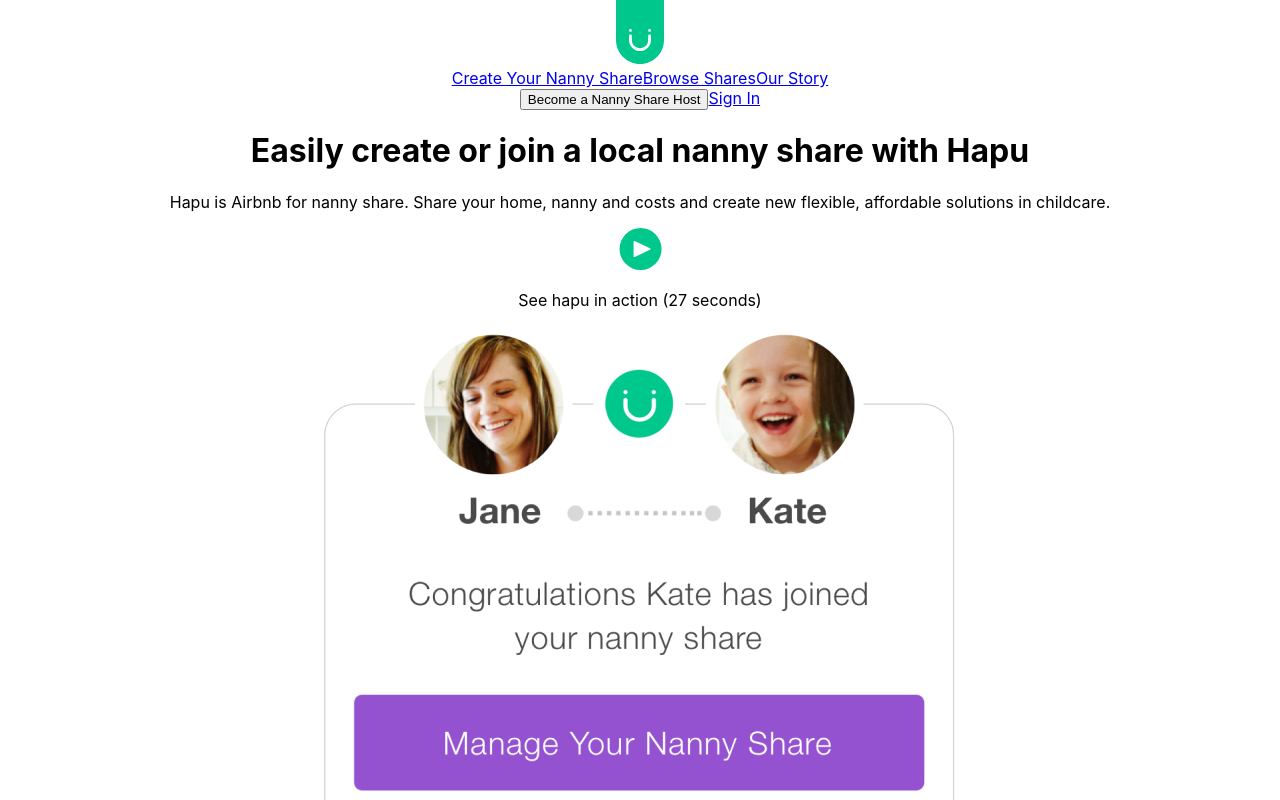
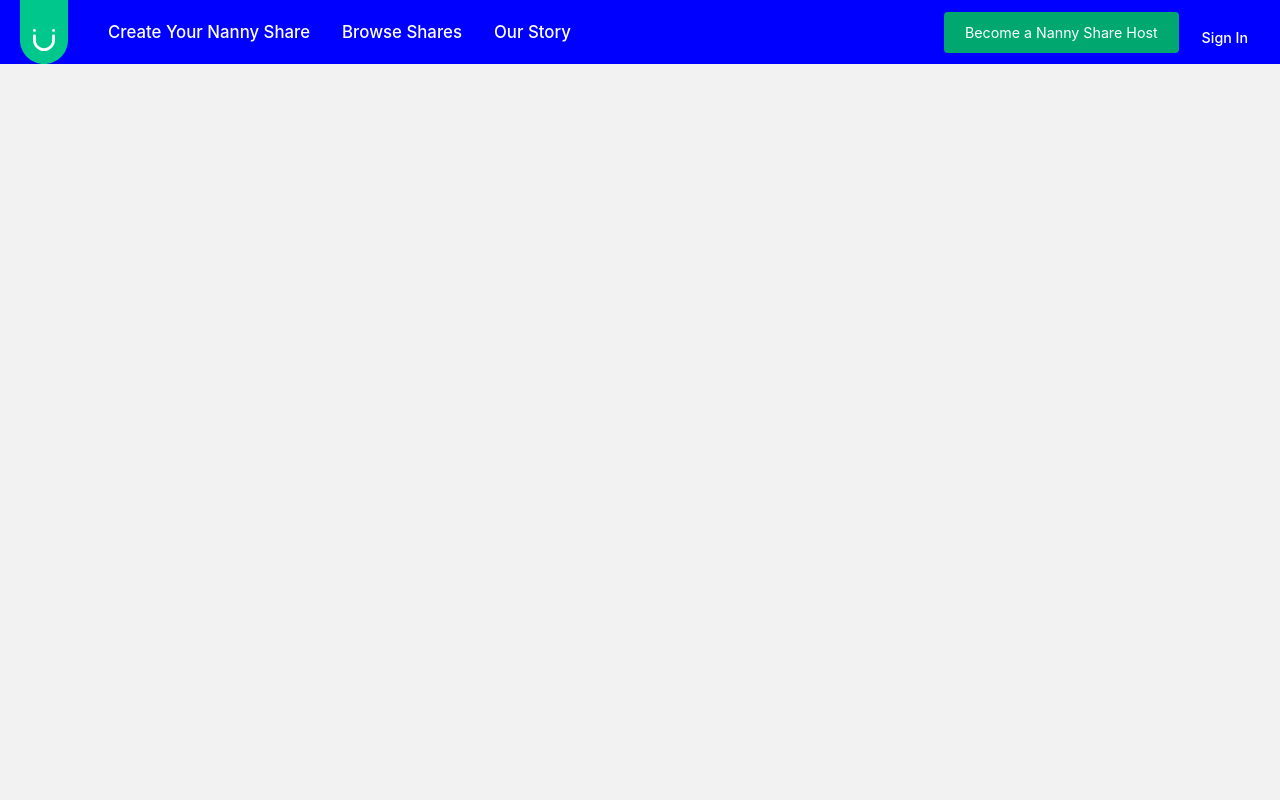
Before and after one commit to LughWalle/jungle-challenge, a React (Create React App) app: page / in a window 1280 px wide. Shown: the top 800 px of the page. Built offline with nearby package versions, Linux system fonts and the light colour scheme.

Commit message:
sass style defined

```diff
--- a/src/App.css
+++ /dev/null
@@ -1,38 +0,0 @@
-.App {
-  text-align: center;
-}
-
-.App-logo {
-  height: 40vmin;
-  pointer-events: none;
-}
-
-@media (prefers-reduced-motion: no-preference) {
-  .App-logo {
-    animation: App-logo-spin infinite 20s linear;
-  }
-}
-
-.App-header {
-  background-color: #282c34;
-  min-height: 100vh;
-  display: flex;
-  flex-direction: column;
-  align-items: center;
-  justify-content: center;
-  font-size: calc(10px + 2vmin);
-  color: white;
-}
-
-.App-link {
-  color: #61dafb;
-}
-
-@keyframes App-logo-spin {
-  from {
-    transform: rotate(0deg);
-  }
-  to {
-    transform: rotate(360deg);
-  }
-}
--- a/src/App.js
+++ b/src/App.js
@@ -1,4 +1,4 @@
-import './App.css';
+import './sass/App.scss';
 import Footer from './components/Footer';
 import Hero from './components/Hero';
 import Infos from './components/Infos';
@@ -10,9 +10,9 @@
     <Provider>
       <div className="App">
         <Hero />
-        <News />
+        {/* <News />
         <Infos />
-        <Footer />
+        <Footer /> */}
       </div>
     </Provider>
   );
--- a/src/components/Header.jsx
+++ b/src/components/Header.jsx
@@ -1,20 +1,21 @@
-import React from 'react'
-import badge from '../assets/vectors/badge.svg'
+import React from 'react';
+import badge from '../assets/vectors/badge.svg';
+import './sass/Header.scss';
 
 function Header() {
   return (
-    <div>
-      <div>
-        <img src={badge} alt="" />
-        <nav>
-          <a className='link-nav' href="/">Create Your Nanny Share</a>
-          <a className='link-nav' href="/">Browse Shares</a>
-          <a className='link-nav' href="/">Our Story</a>
+    <div className="header">
+      <div className="nav-header">
+        <img src={badge} className="logo" alt="logo" />
+        <nav className="nav-menu">
+          <a className="link-nav" href="/">Create Your Nanny Share</a>
+          <a className="link-nav" href="/">Browse Shares</a>
+          <a className="link-nav" href="/">Our Story</a>
         </nav>
       </div>
-      <div>
-        <button className='btn'>Become a Nanny Share Host</button>
-        <a className='link-nav' href="/">Sign In</a>
+      <div className="signin">
+        <button className="btn">Become a Nanny Share Host</button>
+        <a className="link-nav" href="/">Sign In</a>
       </div>
     </div>
   )
--- a/src/components/Hero.jsx
+++ b/src/components/Hero.jsx
@@ -7,7 +7,7 @@
   return (
     <div>
       <Header />
-      <div>
+      {/* <div>
         <div>
           <h1>Easily create or join a local nanny share with Hapu</h1>
           <p>Hapu is Airbnb for nanny share. Share your home, nanny and costs and create new flexible, affordable solutions in childcare.</p>
@@ -17,7 +17,7 @@
           </div>
         </div>
         <img src={imageHeader} alt="" />
-      </div>
+      </div> */}
     </div>
   )
 }
--- /dev/null
+++ b/src/components/sass/Header.scss
@@ -0,0 +1,56 @@
+@import "../../sass/main.scss";
+
+.header {
+  background-color: blue;
+  display: flex;
+  font-size: 1rem;
+  font-weight: 500;
+  justify-content: space-between;
+  left: 0;
+  margin: auto;
+  position: absolute;
+  right: 0;
+  max-width: 1440px;
+  position: absolute;
+}
+
+.nav-header {
+  display: flex;
+  align-items: center;
+  gap: 40px;
+  margin: 0 20px;
+  .nav-menu {
+    display: flex;
+    gap: 32px;
+    a {
+      font-size: 1.05rem;
+      text-decoration: none;
+      color: $first-color;
+    }
+  }
+}
+
+.signin {
+  display: flex;
+  align-items: center;
+  gap: 23px;
+  margin: 0 32px;
+
+  a {
+    color: $first-color;
+    font-size: 0.89rem;
+    text-decoration: none;
+    margin-top: 10px;
+  }
+  .btn {
+    @include btn-sample($primary-color);
+  }
+}
+
+@include breakpoint($tablet-screen) {
+  .nav-header {
+    nav {
+      display: none;
+    }
+  }
+}
--- a/src/context/JungleProvider.jsx
+++ b/src/context/JungleProvider.jsx
@@ -3,7 +3,7 @@
 import JungleContext from './JungleContext';
 
 function Provider({ children }) {
-  const [test, setTest] = useState('A');
+  const [test, setTest] = useState(parseInt(Math.floor(Math.random() * 2), 10));
   const data = {
     test,
     setTest,
--- /dev/null
+++ b/src/sass/App.scss
@@ -0,0 +1,12 @@
+@import './main.scss';
+
+* {
+  box-sizing: border-box;
+  margin: 0;
+  padding: 0;
+  font-family: Inter, sans-serif;
+}
+
+body {
+  background-color: #f2f2f2;
+}
--- /dev/null
+++ b/src/sass/main.scss
@@ -0,0 +1,29 @@
+// colors
+$first-color: #fff;
+$back-color: #000;
+$primary-color: #00A870;
+$secondary-color: #5e20a4;
+
+// screen size
+$tablet-screen: 930px;
+$mobile-screen: 360px;
+
+// breakpoints
+@mixin breakpoint($width) {
+  @media screen and (max-width: $width) {
+    @content;
+  }
+}
+
+// styles
+@mixin btn-sample($color) {
+  border: none;
+  border-radius: 4px;
+  background-color: $color;
+  color: $first-color;
+  cursor: pointer;
+  font-size: 0.89rem;
+  overflow: hidden;
+  padding: 12px 21px;
+  position: relative;
+}
```
Also changed, not shown: src/logo.svg (deleted).
